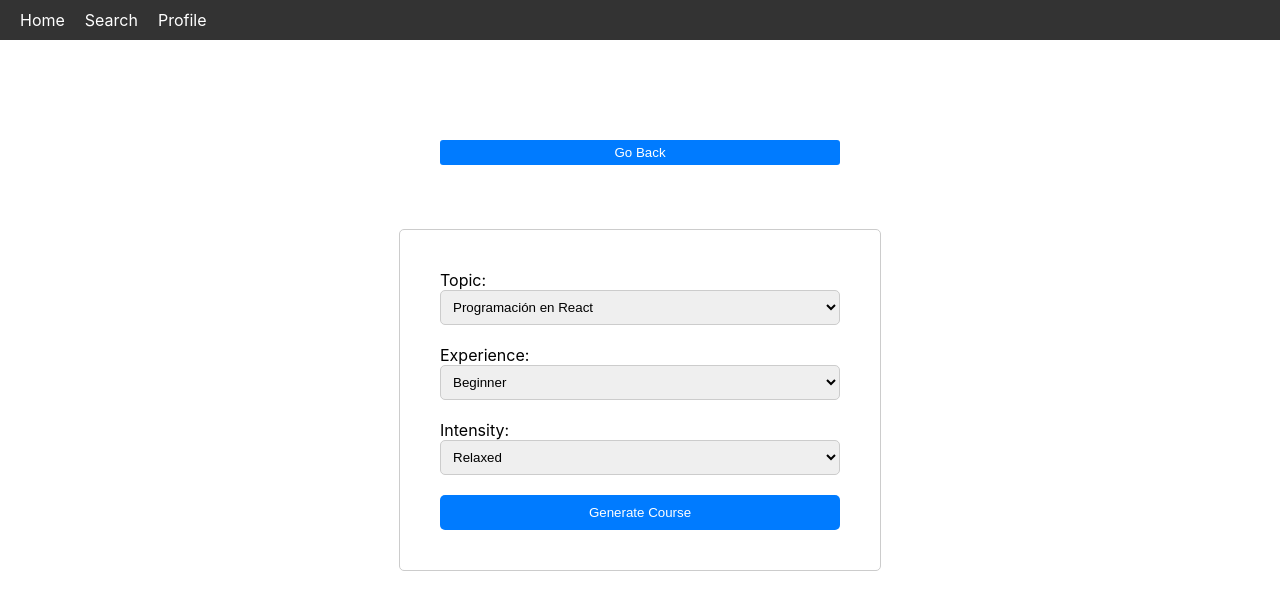
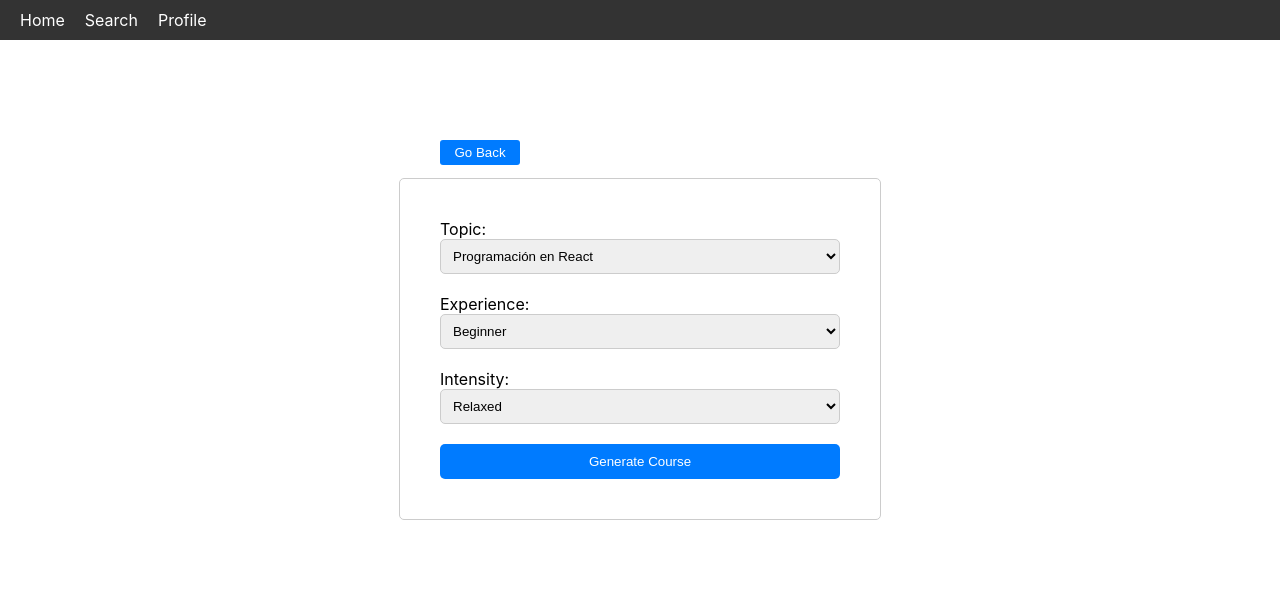
Before and after one commit to Jose87sUMA/magister, a React (Create React App) app: page /new-course in a window 1280 px wide. Shown: the top 610 px of the page. Built offline with nearby package versions, Linux system fonts and the light colour scheme; no server answers; sample sign-in values are in the browser's storage; the HTML template or start-up script is replaced by a standard one.

Commit message:
style fixes on buttons on search page and new course form

```diff
--- a/src/styles/NewCourseForm.css
+++ b/src/styles/NewCourseForm.css
@@ -6,6 +6,7 @@
 }
 
 .header-form button {
+  max-width: 20%;
   background-color: #007bff;
   color: #fff;
   border: none;
@@ -21,7 +22,7 @@
 
  .form-container {
     max-width: 400px;
-    margin: 5% auto;
+    margin: 1% auto;
   }
 
   .form-container label {
--- a/src/styles/SearchPage.css
+++ b/src/styles/SearchPage.css
@@ -22,10 +22,12 @@
     border: 1px solid #ccc;
     border-radius: 5px;
     outline: none;
+    margin-right: 1%;
   }
 
   .search-form button {
     padding: 10px 20px;
+    max-width: 20%;
     background-color: #007bff;
     color: #fff;
     border: none;
```
